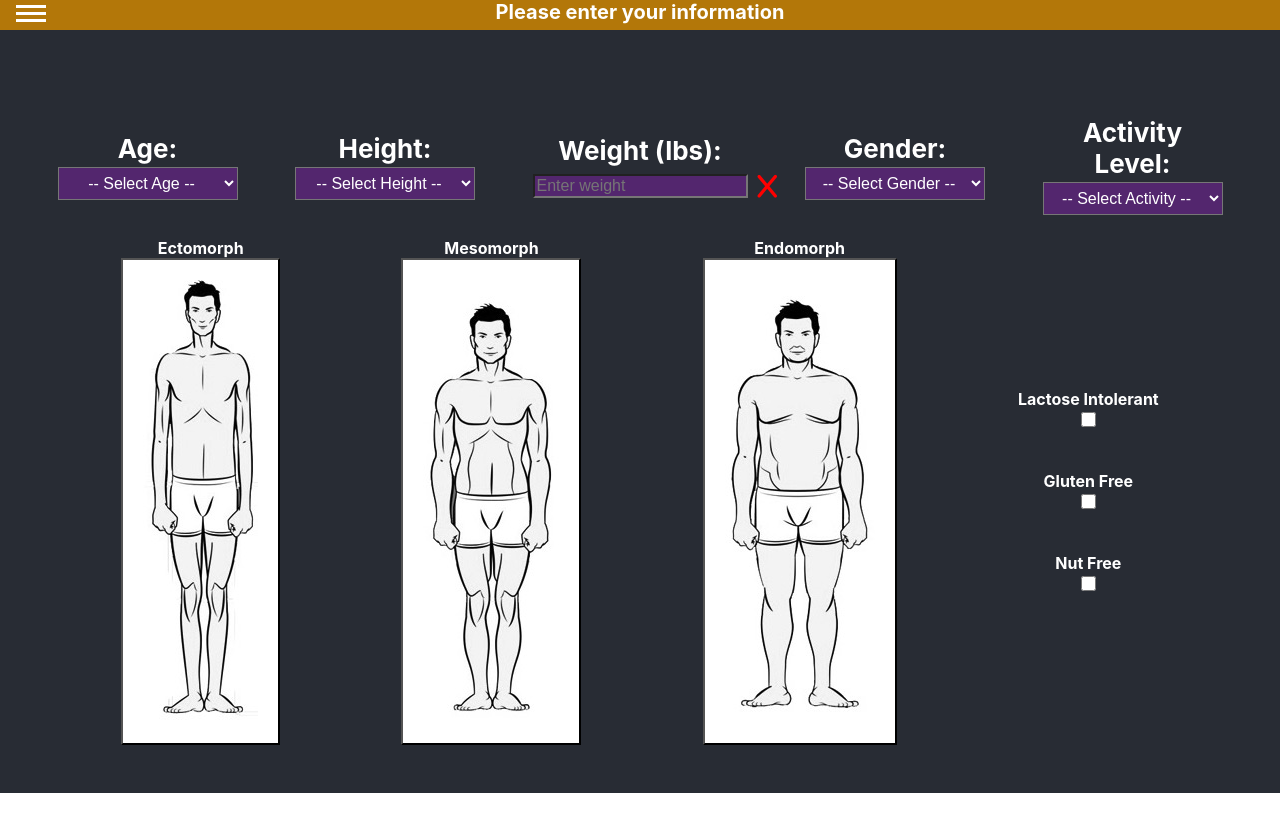
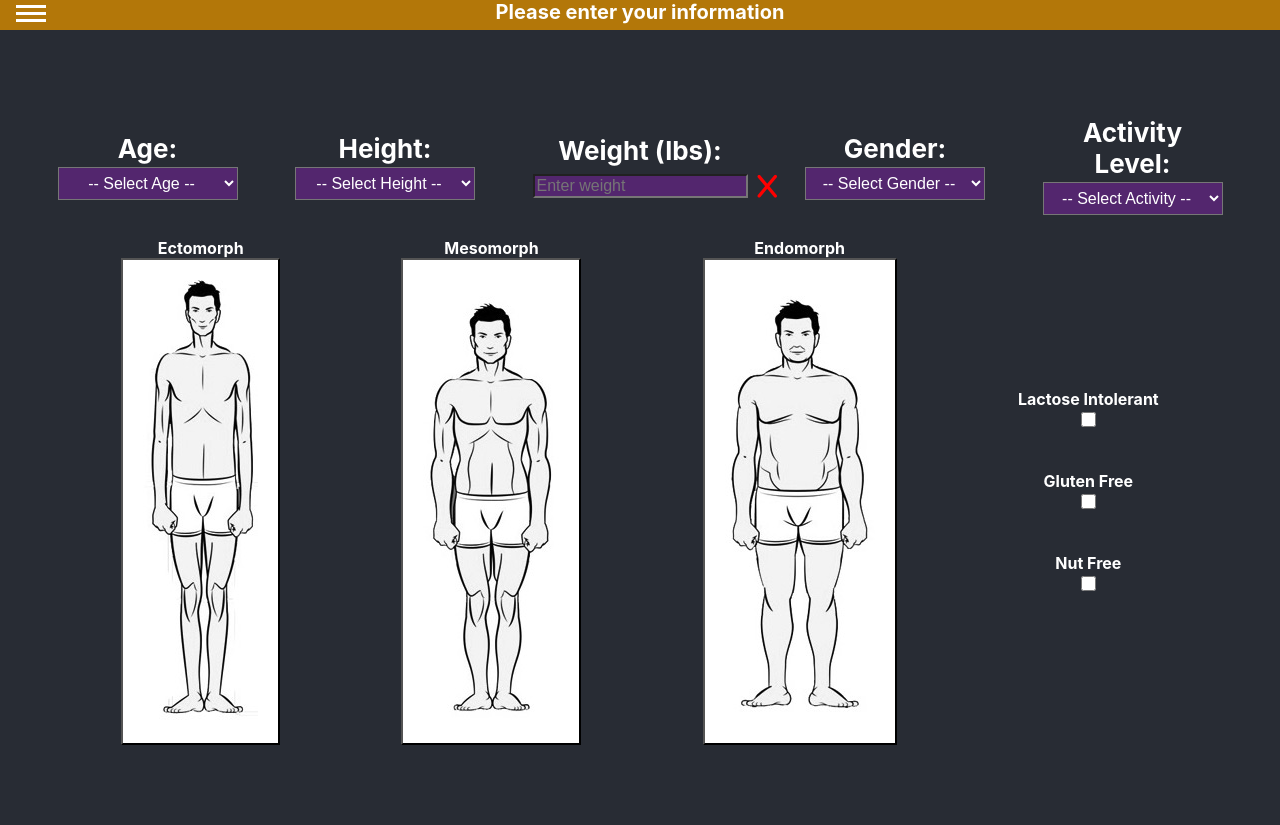
Before and after one commit to bbgabel/SmartEats, a React (Create React App) app: page /Start in a window 1280 px wide. Before the commit the page ends 800 px from the top, so only its background shows below. Built offline with nearby package versions, Linux system fonts and the light colour scheme.

Commit message:
bottom length

```diff
--- a/src/components/Start.css
+++ b/src/components/Start.css
@@ -79,5 +79,5 @@
 
 .bottom-filler {
     background-color: #282c34;
-    min-height: 6vh;
+    min-height: 10vh;
 }
```
